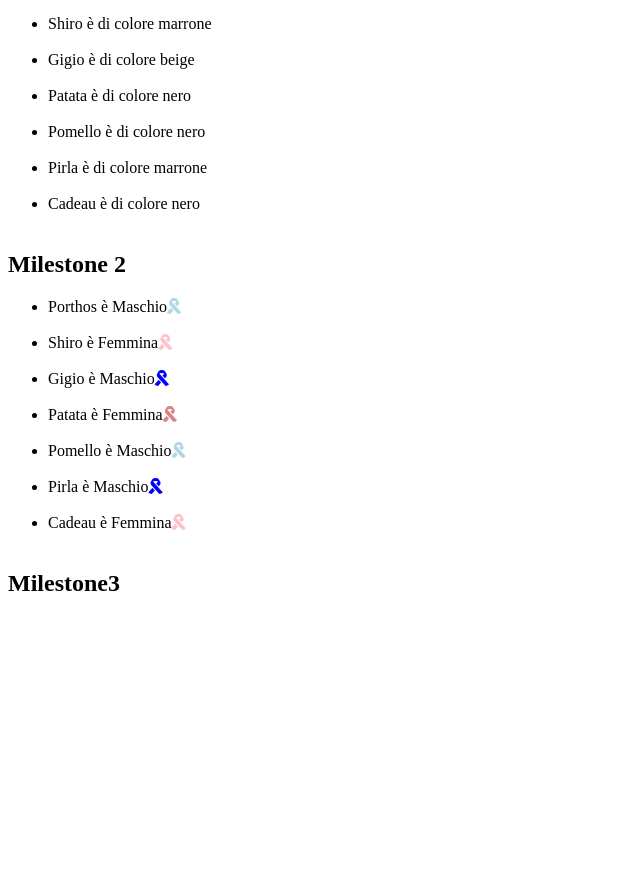
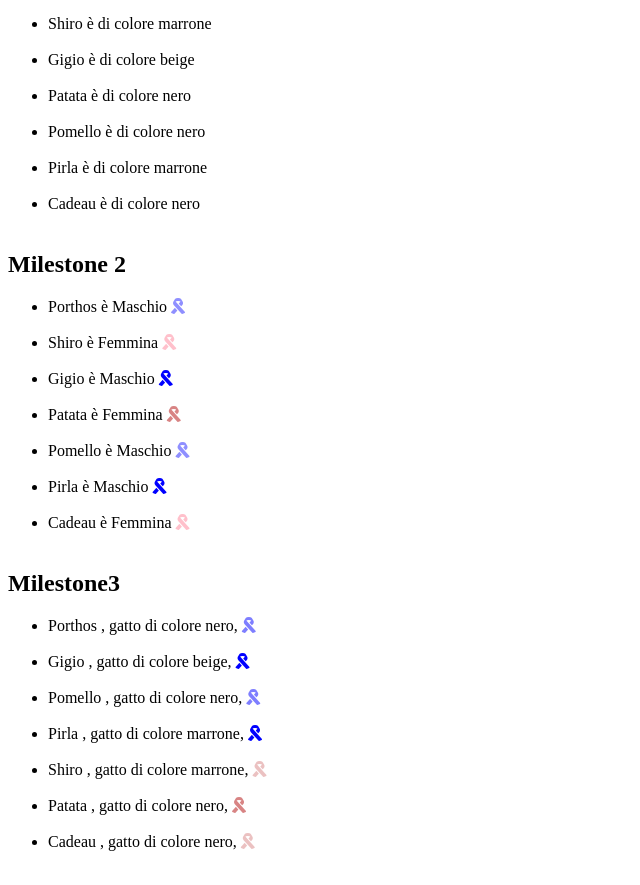
Before and after one commit to claud-car/js-snack-es6, a plain HTML site: page JSsnack3/index.html in a window 1280 px wide. Shown: the part 101-986 px from the top of the page, without its empty margins (0-640 px from the left). Before the commit the page ends 800 px from the top, so only its background shows below. Drawn offline with nearby package versions, Linux system fonts and the light colour scheme.

Commit message:
Esercizio completato

```diff
--- a/JSsnack3/main.js
+++ b/JSsnack3/main.js
@@ -52,7 +52,7 @@ gatti.forEach((item) => {
 
 console.log(gatti);
 
-// MILESTONE 2
+// MILESTONE 2 e 3
 
 
 //ciclo for-each dell'array per determinare il colore dei fiocchi e sesso
@@ -73,7 +73,7 @@ gatti.forEach((item) => {
     colore = 'rosachiaro'
   }
   //stampo in html con le classi corrispondenti scritte in css
-  $('#gatti2').append(`<li class="${colore}">${item.nome} è ${item.sesso}<i class="fas fa-ribbon"></i></li><br>`)
+  $('#gatti2').append(`<li class="${colore}">${item.nome} è ${item.sesso} <i class="fas fa-ribbon"></i></li><br>`)
 });
 
 //divido in 2 array per poi unire e ordinare i 2 array
@@ -85,6 +85,99 @@ console.log(maschi);
 
 let gattiordinati = [...femmine,...maschi];
 console.log(gattiordinati);
+
+const maschiopacity = [];
+
+maschi.forEach((item) => {
+  let opacita = "";
+  if (item.eta >= 10) {
+    opacita = 1;
+  } else {
+    opacita = 0.5;
+  }
+
+  var item = {...item,opacity: opacita};
+
+  maschiopacity.push(maschi)
+
+    $('#gatti3').append(`<li class="azzurro">${item.nome} , gatto di colore ${item.colore}, <i style = "opacity:${opacita};" class="fas fa-ribbon"></i></li><br>`)
+})
+
+const femmineopacity = [];
+
+femmine.forEach((item) => {
+  let opacita = "";
+  if (item.eta >= 10) {
+    opacita = 1;
+  } else {
+    opacita = 0.5;
+  }
+
+  var item = {...item,opacity: opacita};
+
+  femmineopacity.push(femmine)
+
+  $('#gatti3').append(`<li class="rosa">${item.nome} , gatto di colore ${item.colore}, <i style = "opacity:${opacita};" class="fas fa-ribbon"></i></li><br>`)
+})
+
+
+
+
+
+// const gattibastardi = {...gattiordinati,opacita: 1};
+// console.log(gattibastardi);
+
+
+
+// gattiordinati.forEach((item) => {
+//   const gattinuovi = gattiordinati.map((element, i, array) => {
+//     if (item.eta > 10) {
+//       let obj = {
+//         ...element,
+//         opacita: 1
+//       }
+//       return obj;
+//     } else {
+//       let obj = {
+//         ...element,
+//         opacita: 0.5
+//       }
+//       return obj;
+//     }
+//   });
+//   $('#gatti3').append(`<li>${item.nome} è ${item.sesso},con opacità ${item.opacita} <i class="fas fa-ribbon"></i></li><br>`)
+// });
+
+
+
+
+
+// gattiordinati.forEach((item) => {
+//   let colore = [];
+//   //condizione per cambiare colore dei fiocchi
+//   if (item.sesso == "Maschio" && item.eta > 10) {
+//     //se è maschio ed ha più di 10 anni
+//     colore = 'azzurro';
+//   } else if (item.sesso == "Maschio" && item.eta < 10){
+//     //se è maschio ed ha meno di 10 anni
+//     colore = 'azzurrochiaro';
+//   } else if (item.sesso == "Femmina" && item.eta >10){
+//     //se è femmina ed ha più di 10 anni
+//     colore = 'rosa';
+//   } else if (item.sesso == "Femmina" && item.eta <10){
+//     //se è femmina ed ha meno di 10 anni
+//     colore = 'rosachiaro'
+//   };
+//
+//   if (item.eta > 10) {
+//     $('#gatti3 > li > i').css("opacity",0.5);
+//     console.log();
+//   } else {
+//     $('#gatti3 > li > i').css("opacity",1);
+//   }
+//   $('#gatti3').append(`<li class="${colore}">${item.nome} è ${item.sesso} <i class="fas fa-ribbon"></i></li><br>`)
+
+
 
 
 
--- a/JSsnack3/master.css
+++ b/JSsnack3/master.css
@@ -3,7 +3,7 @@
 }
 
 .azzurrochiaro i{
-  color: lightblue;
+  color: #8F8FFF;
 }
 
 .rosa i{
```
Also changed, not shown: JSsnack3/index.html (+1 -1 lines).
